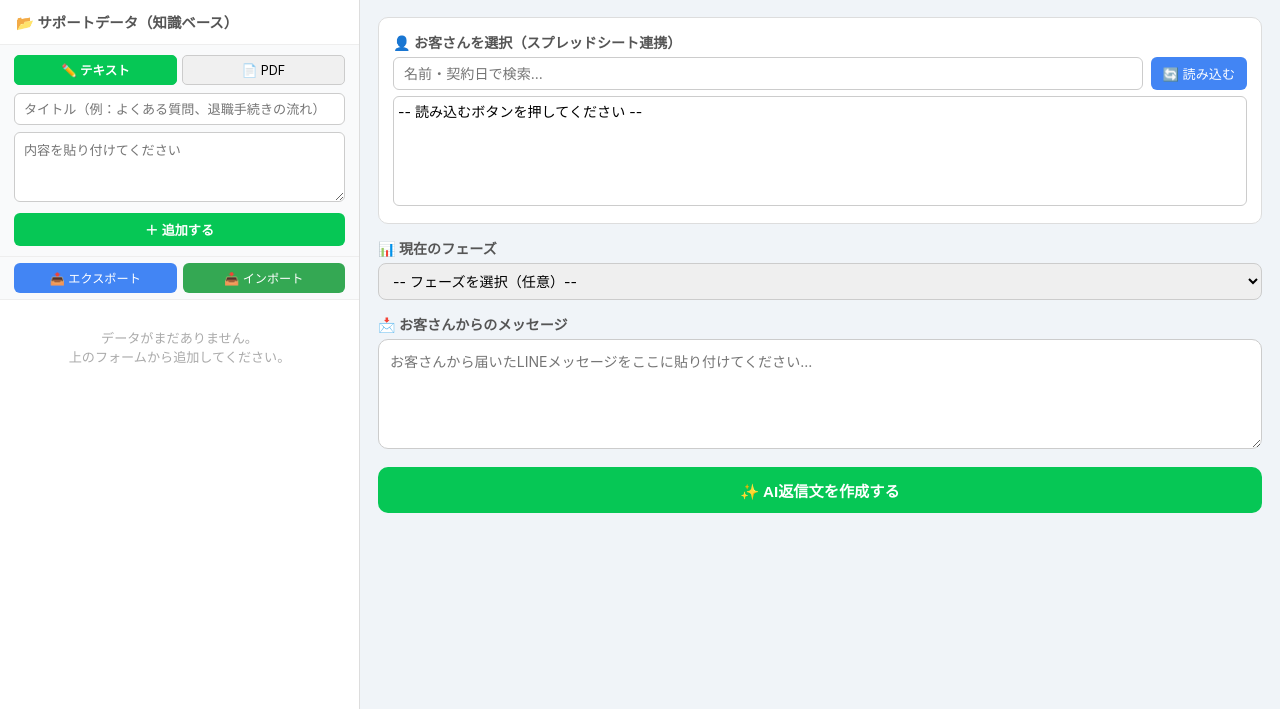
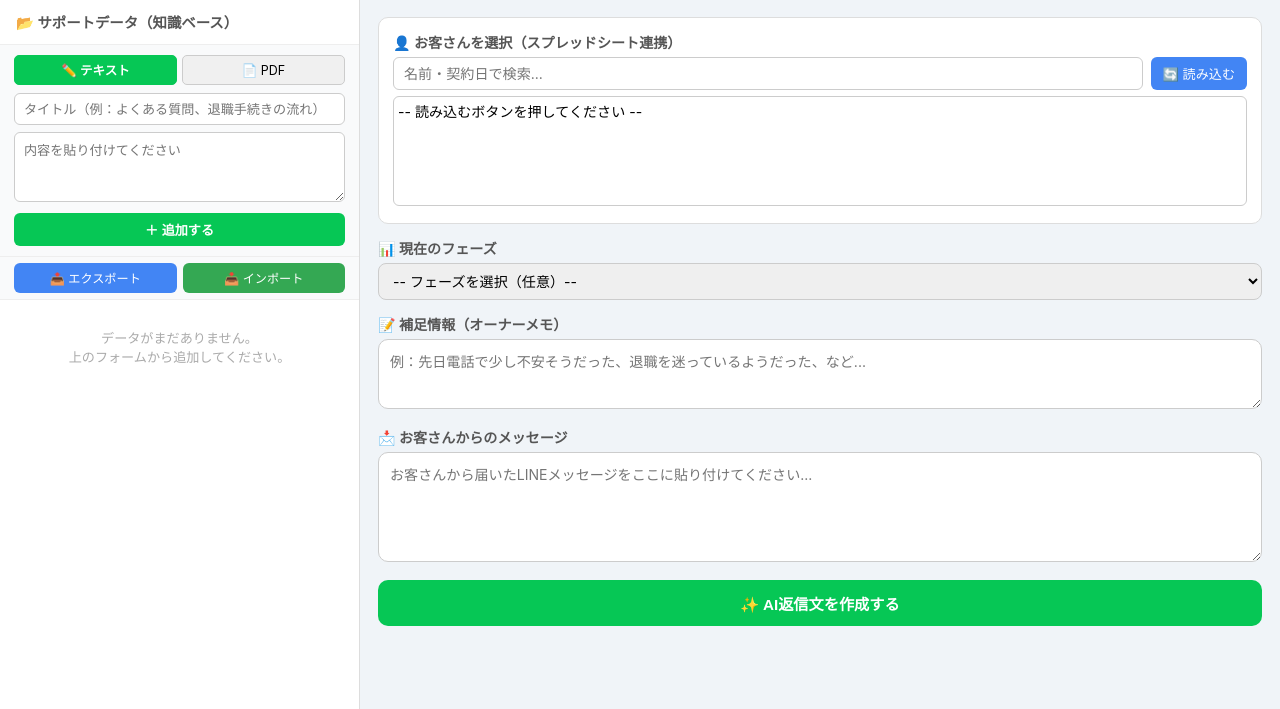
Before and after one commit to giftofficialinada-gif/LINE, a Flask app: page / in a window 1280 px wide. Shown: the part 102-811 px from the top of the page. Run offline with Flask 3, Linux system fonts and the light colour scheme; data that the repository does not hold is empty; some libraries are stand-ins or nearby versions.

Commit message:
Add owner note field for supplementary customer context in AI replies
Co-Authored-By: Claude Sonnet 4.6 <noreply@anthropic.com>

```diff
--- a/app.py
+++ b/app.py
@@ -422,6 +422,7 @@ def generate_reply():
     api_key = data.get("api_key", "").strip()
     customer_data = data.get("customer_data", None)
     phase_number = data.get("phase", None)
+    owner_note = data.get("owner_note", "").strip()
 
     # 環境変数のAPIキーをフォールバックとして使用
     if not api_key:
@@ -475,6 +476,9 @@ def generate_reply():
 
         system_prompt += "\n\nお客様情報・フェーズ・日付状況を踏まえて、その方の状況に合った返信をしてください。"
 
+    if owner_note:
+        system_prompt += f"\n\n【オーナーからの補足情報】\n{owner_note}\n\nこの補足情報を特に重視して、返信の内容やトーンに反映させてください。"
+
     if knowledge_text:
         system_prompt += f"\n\n【サポートデータ・参考情報】\n{knowledge_text}"
 
--- a/templates/index.html
+++ b/templates/index.html
@@ -378,6 +378,12 @@
             <div id="phaseDesc" style="font-size:0.76rem;color:#666;margin-top:5px;padding:6px 8px;background:#f9fafb;border-radius:6px;display:none;"></div>
         </div>
 
+        <!-- オーナー補足情報 -->
+        <div>
+            <div class="section-label">📝 補足情報（オーナーメモ）</div>
+            <textarea id="ownerNote" style="width:100%;border:1px solid #ccc;border-radius:10px;padding:11px;font-size:0.88rem;font-family:inherit;resize:vertical;min-height:70px;" placeholder="例：先日電話で少し不安そうだった、退職を迷っているようだった、など..."></textarea>
+        </div>
+
         <!-- メッセージ入力 -->
         <div>
             <div class="section-label">📩 お客さんからのメッセージ</div>
@@ -710,6 +716,8 @@
             if (selectedCustomer) body.customer_data = selectedCustomer;
             const phase = document.getElementById('phaseSelect').value;
             if (phase) body.phase = phase;
+            const ownerNote = document.getElementById('ownerNote').value.trim();
+            if (ownerNote) body.owner_note = ownerNote;
             const res = await fetch('/api/generate', {
                 method: 'POST', headers: {'Content-Type': 'application/json'},
                 body: JSON.stringify(body)
```
